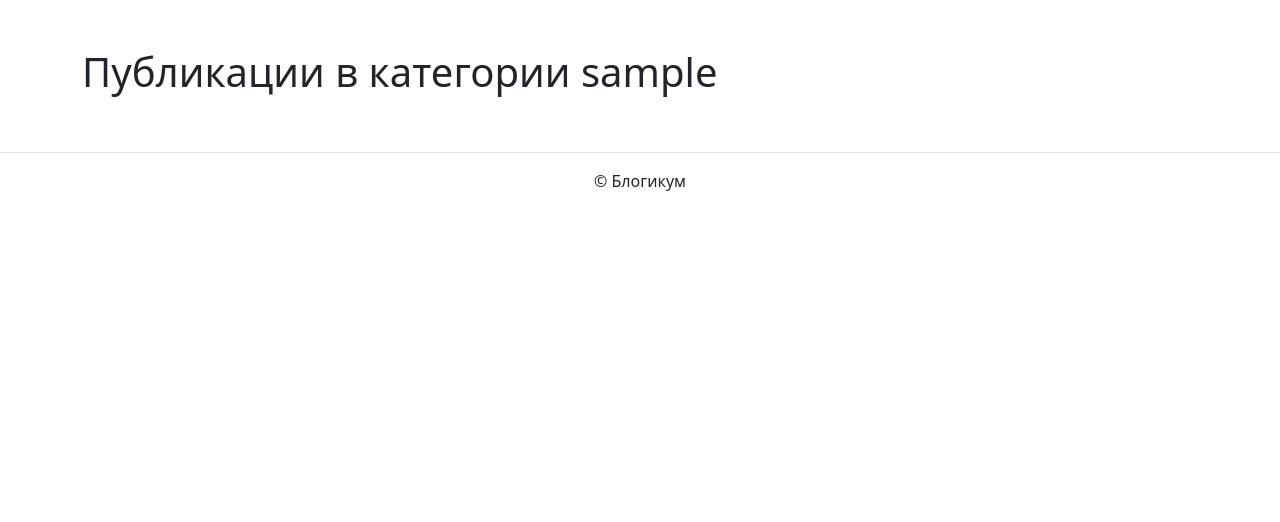
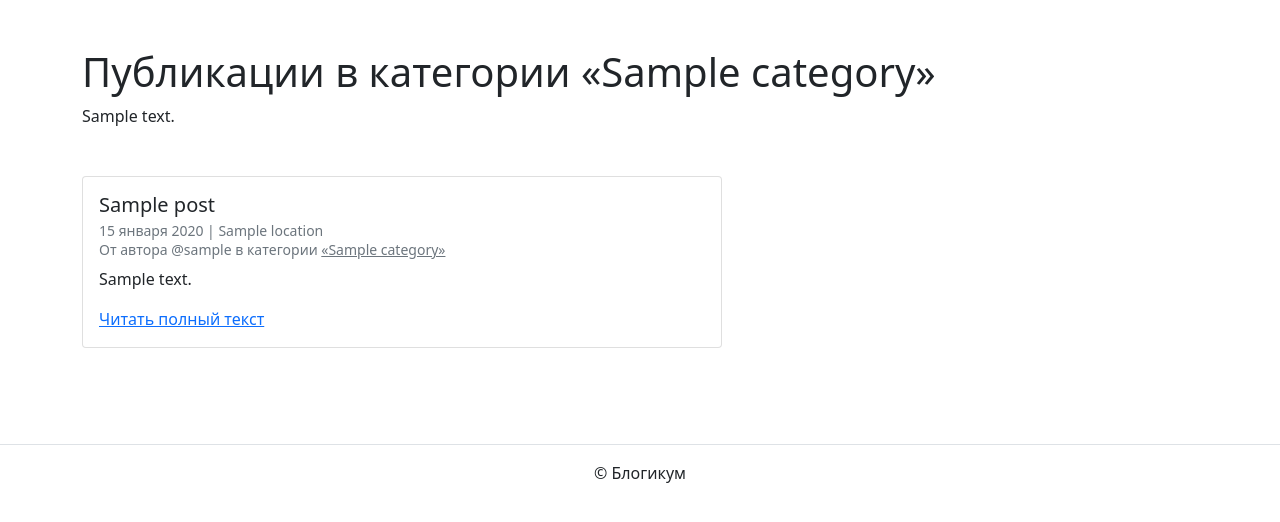
Before and after one commit to mishgan325/django_sprint3, a Django app: template templates/blog/category.html in a window 1280 px wide. Shown: the part 56-578 px from the top of the page. Run offline with Django 3.2, Linux system fonts and the light colour scheme; tables that the repository leaves empty hold one stand-in row (values such as "Sample post"); the template is opened without the code that fills it: values that come from a table or form of the project are taken from there, most other values are stand-ins (such as "Sample title", 1, 10 or a date in 2020); parts of the project's set-up code (start-up, migrations or seed data) failed here and were passed over; some libraries are stand-ins or nearby versions.

Commit message:
Update templates

```diff
--- a/blogicum/templates/base.html
+++ b/blogicum/templates/base.html
@@ -8,14 +8,18 @@
     <link rel="apple-touch-icon" sizes="180x180" href="{% static 'img/fav/apple-touch-icon.png' %}">
     <link rel="icon" type="image/png" sizes="32x32" href="{% static 'img/fav/favicon-32x32.png' %}">
     <link rel="icon" type="image/png" sizes="16x16" href="{% static 'img/fav/favicon-16x16.png' %}">
+    <title>
+      {% block title %}{% endblock %}
+    </title>
     <link rel="stylesheet" href="{% static 'css/bootstrap.min.css' %}">
-    {% block title %}{% endblock %}
   </head>
   <body>
-    {% include 'includes/header.html' %}
+    {% include "includes/header.html" %}
     <main>
-        {% block content %}{% endblock %}
+      <div class="container py-5">
+      {% block content %}{% endblock %}
+      </div>
     </main>
-    {% include 'includes/footer.html' %}
+    {% include "includes/footer.html" %}
   </body>
 </html>
--- a/blogicum/templates/blog/category.html
+++ b/blogicum/templates/blog/category.html
@@ -1,9 +1,14 @@
-{% extends 'base.html' %}
+{% extends "base.html" %}
 {% block title %}
-<title>Публикации в категории {{ category_slug }}</title>
+  Публикации в категории «{{ category.title }}»
 {% endblock %}
 {% block content %}
-<div class="container py-5">
-    <h1>Публикации в категории {{ category_slug }}</h1>
-</div>
+<h1>Публикации в категории «{{ category.title }}»</h1>
+<p class="mb-5">{{ category.description }}</p>
+{% for post in post_list %}
+  <article class="mb-5">
+    {% include "includes/post_card.html" %}
+  </article>
+{% endfor %}
+
 {% endblock %}
--- /dev/null
+++ b/blogicum/templates/includes/category_link.html
@@ -0,0 +1,3 @@
+<a class="text-muted" href="{% url 'blog:category_posts' post.category.slug %}">
+  «{{ post.category.title }}»
+</a>
--- a/blogicum/templates/includes/header.html
+++ b/blogicum/templates/includes/header.html
@@ -1,5 +1,4 @@
 {% load static %}
-{% with request.resolver_match.view_name as view_name %}
 <header>
   <nav class="navbar navbar-light" style="background-color: lightskyblue">
     <div class="container">
@@ -7,24 +6,25 @@
         <img src="{% static 'img/logo.png' %}" width="30" height="30" class="d-inline-block align-top" alt="">
         Блогикум
       </a>
-        <ul class="nav nav-pills">
+      {% with request.resolver_match.view_name as view_name %}
+        <ul class="nav  nav-pills">
           <li class="nav-item">
-            <a class="nav-link {% if view_name == 'blog:index' %}active{% endif %}" href="{% url 'blog:index' %}">
+            <a class="nav-link {% if view_name == 'blog:index' %} active {% endif %}" href="{% url 'blog:index' %}">
               Лента записей
             </a>
           </li>
           <li class="nav-item">
-            <a class="nav-link {% if view_name == 'pages:about' %}active{% endif %}" href="{% url 'pages:about' %}">
+            <a class="nav-link {% if view_name == 'pages:about' %} active {% endif %}" href="{% url 'pages:about' %}">
               О проекте
             </a>
           </li>
           <li class="nav-item">
-            <a class="nav-link {% if view_name == 'pages:rules' %}active{% endif %}"  href="{% url 'pages:rules' %}">
+            <a class="nav-link {% if view_name == 'pages:rules' %} active {% endif %}" href="{% url 'pages:rules' %}">
               Наши правила
             </a>
           </li>
         </ul>
+      {% endwith %}
     </div>
   </nav>
 </header>
-{% endwith %}
--- /dev/null
+++ b/blogicum/templates/includes/post_card.html
@@ -0,0 +1,13 @@
+<div class="card" style="width: 40rem;">
+  <div class="card-body">
+    <h5 class="card-title">{{ post.title }}</h5>
+    <h6 class="card-subtitle mb-2 text-muted">
+      <small>
+        {{ post.pub_date|date:"d E Y" }} | {% if post.location and post.location.is_published %}{{ post.location.name }}{% else %}Планета Земля{% endif %}<br>
+        От автора @{{ post.author.username }} в категории {% include "includes/category_link.html" %}
+      </small>
+    </h6>
+    <p class="card-text">{{ post.text|truncatewords:10 }}</p>
+    <a href="{% url 'blog:post_detail' post.id %}" class="card-link">Читать полный текст</a>
+  </div>
+</div>
--- a/blogicum/templates/pages/about.html
+++ b/blogicum/templates/pages/about.html
@@ -1,9 +1,8 @@
-{% extends 'base.html' %}
+{% extends "base.html" %}
 {% block title %}
-<title>О проекте</title>
+  О проекте
 {% endblock %}
 {% block content %}
-<div class="container py-5">
   <h1>О проекте</h1>
   <p>
     Блогикум — это дом для творческих людей. Это — сообщество людей, для которых
@@ -19,5 +18,4 @@
     Творчество, разнообразие и свобода взглядов и самовыражения —
     основные черты наших пользователей.
   </p>
-</div>
 {% endblock %}
```
Also changed, not shown: blogicum/templates/blog/detail.html (+8 -20 lines), blogicum/templates/blog/index.html (+8 -25 lines), blogicum/templates/pages/rules.html (+3 -5 lines). Lines whose indentation alone changed are shown as unchanged.
